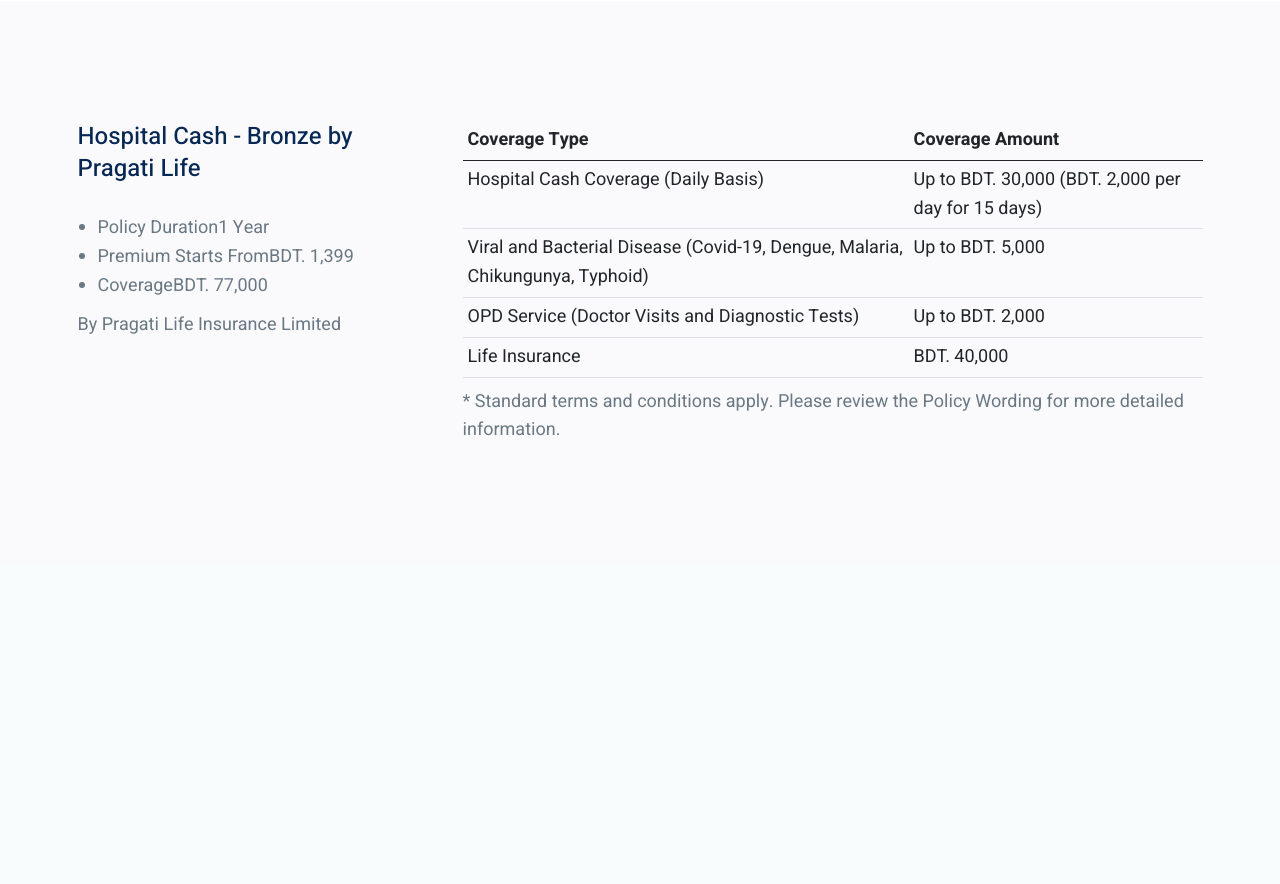
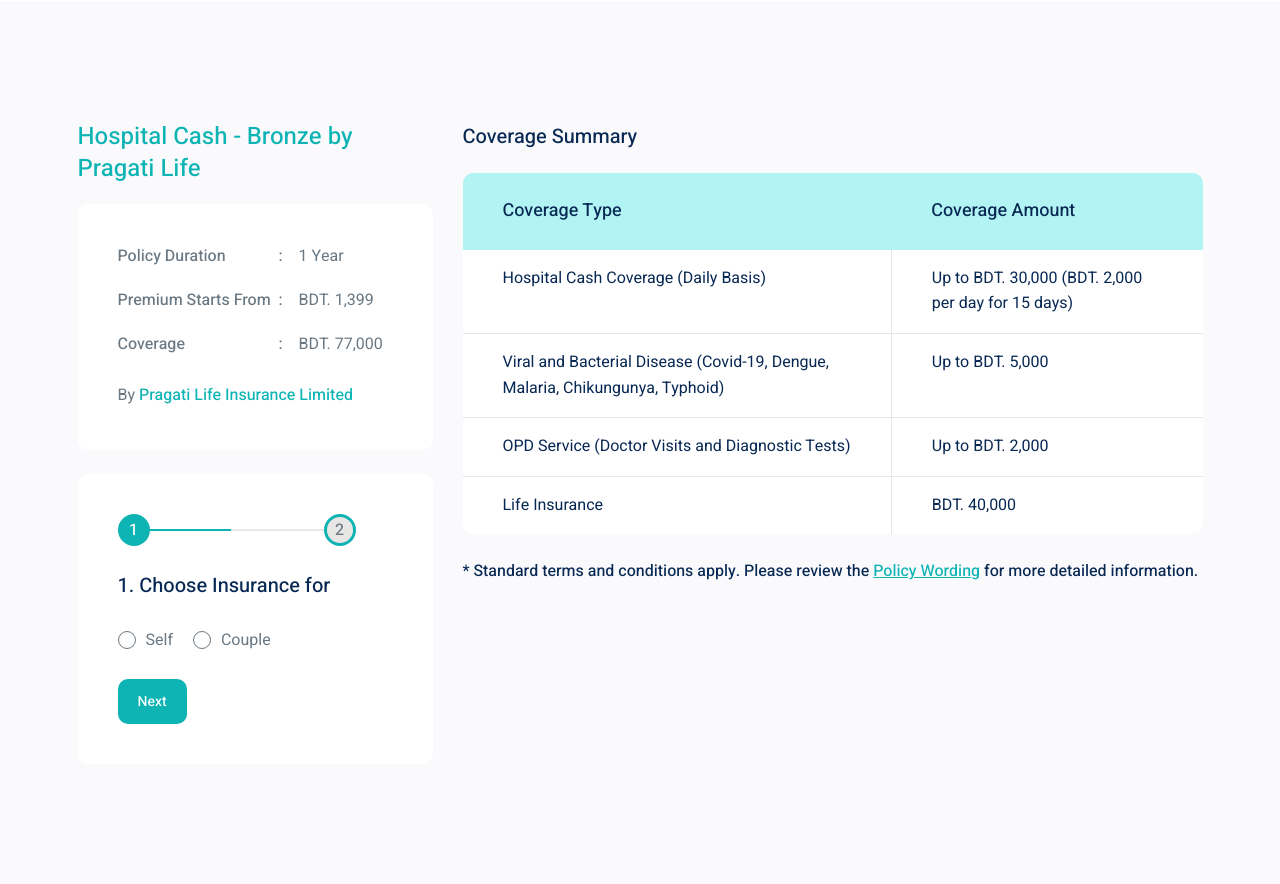
Before and after one commit to polodev/hasan-vi-workflow, a PHP site: page /health-details.html in a window 1280 px wide; the page is wider, and only the part inside the window is pictured. Shown: the part 547-1431 px from the top of that part. Before the commit the page ends 983 px from the top of that part, so only its background shows below. Run offline with PHP 8.4, Linux system fonts and the light colour scheme.

Commit message:
health details added

```diff
--- a/dist/style.css
+++ b/dist/style.css
@@ -459,6 +459,186 @@ select {
 
 .health-details-area {
   padding: 120px 0;
+}
+
+.health-summery-table .heading-title {
+  margin-bottom: 20px;
+}
+.health-summery-table .policy-text {
+  font-weight: 500;
+  font-size: 16px;
+  color: #082854;
+}
+.health-summery-table .policy-text a {
+  color: #0eb4b4;
+  text-decoration: underline;
+  transition: 0.3s;
+}
+.health-summery-table .policy-text a:hover {
+  color: #F6716F;
+}
+
+.health-info-area .heading-title {
+  margin-bottom: 20px;
+  color: #0eb4b4;
+}
+
+.health-info-box {
+  background-color: #ffffff;
+  border-radius: 10px;
+  padding: 40px;
+  margin-bottom: 24px;
+}
+.health-info-box .info-list {
+  list-style: none;
+  padding: 0;
+  margin: -18px 0 24px;
+}
+.health-info-box .info-list li {
+  font-size: 16px;
+  margin: 18px 0;
+}
+.health-info-box .info-list li span {
+  font-weight: 500;
+  min-width: 165px;
+  display: inline-block;
+  margin-right: 16px;
+  padding-right: 5px;
+  position: relative;
+}
+.health-info-box .info-list li span:after {
+  content: ":";
+  color: #697883;
+  position: absolute;
+  right: 0;
+}
+.health-info-box .insurance-company {
+  font-size: 16px;
+}
+.health-info-box .insurance-company span {
+  font-weight: 500;
+  color: #0eb4b4;
+}
+
+.purchase-box {
+  background-color: #ffffff;
+  border-radius: 10px;
+  padding: 40px;
+}
+.purchase-box .step-bar {
+  display: inline-flex;
+  align-items: center;
+  list-style: none;
+  padding: 0;
+  margin: 0 0 24px 0;
+  position: relative;
+  z-index: 1;
+}
+.purchase-box .step-bar:before {
+  content: "";
+  height: 2px;
+  width: 100%;
+  background-color: #E9E6E6;
+  position: absolute;
+  top: 50%;
+  left: 0;
+  transform: translateY(-50%);
+  z-index: -1;
+}
+.purchase-box .step-bar .step-number {
+  width: 138px;
+  position: relative;
+  z-index: 1;
+}
+.purchase-box .step-bar .step-number:before {
+  content: "";
+  height: 2px;
+  width: 0;
+  background-color: #0eb4b4;
+  position: absolute;
+  top: 50%;
+  left: 0;
+  transform: translateY(-50%);
+  z-index: -1;
+  opacity: 0;
+}
+.purchase-box .step-bar .step-number:first-child {
+  width: 206px;
+}
+.purchase-box .step-bar .step-number:first-child:before {
+  width: 55%;
+  opacity: 1;
+}
+.purchase-box .step-bar .step-number:first-child a {
+  background-color: #0eb4b4;
+  color: #ffffff;
+}
+.purchase-box .step-bar .step-number:last-child {
+  width: auto;
+}
+.purchase-box .step-bar .step-number a {
+  height: 32px;
+  width: 32px;
+  line-height: 26px;
+  background-color: #E9E6E6;
+  border: 3px solid #0eb4b4;
+  border-radius: 50%;
+  display: block;
+  text-align: center;
+  font-weight: 500;
+  font-size: 16px;
+  color: #697883;
+}
+.purchase-box .step-bar .step-number.active:before {
+  width: 100%;
+  opacity: 1;
+}
+.purchase-box .step-bar .step-number.active a {
+  background-color: #0eb4b4;
+  color: #ffffff;
+}
+.purchase-box .purchase-form .heading-title {
+  color: #082854;
+}
+.purchase-box .purchase-form .submit-btn {
+  font-size: 14px;
+  height: 45px;
+  line-height: 45px;
+  padding: 0 20px;
+}
+
+table {
+  background-color: #ffffff;
+  border-radius: 10px;
+  margin-bottom: 25px !important;
+}
+table thead th {
+  border-bottom: none;
+  color: #082854;
+  font-size: 18px;
+  font-weight: 500;
+  padding: 24px 40px !important;
+  background-color: #B2F3F3 !important;
+}
+table thead th:first-child {
+  border-radius: 10px 0 0 0;
+}
+table thead th:last-child {
+  border-radius: 0 10px 0 0;
+}
+table tbody tr:last-child td {
+  border-bottom: none;
+}
+table tbody td {
+  padding: 16px 40px !important;
+  font-size: 16px;
+  font-weight: 400;
+  color: #082854;
+  border-bottom: 1px solid #E9E6E6;
+  border-right: 1px solid #E9E6E6;
+}
+table tbody td:last-child {
+  border-right: none;
 }
 
 /*------------------- 3.3 Ion Slider -------------------*/
--- a/health-details.html
+++ b/health-details.html
@@ -42,19 +42,46 @@
             <div class="row g-5">
                 <div class="col-lg-4">
                     <div class="health-info-area">
-                        <h5 class="title">Hospital Cash - Bronze by Pragati Life</h5>
-                        <div class="info-box">
+                        <h5 class="heading-title">Hospital Cash - Bronze by Pragati Life</h5>
+                        <div class="health-info-box">
                             <ul class="info-list">
                                 <li><span>Policy Duration</span>1 Year</li>
                                 <li><span>Premium Starts From</span>BDT. 1,399</li>
                                 <li><span>Coverage</span>BDT. 77,000</li>
                             </ul>
-                            <span class="insurance-company">By Pragati Life Insurance Limited</span>
+                            <span class="insurance-company">By <span>Pragati Life Insurance Limited</span></span>
+                        </div>
+                        <div class="purchase-box">
+                            <ul class="step-bar">
+                                <li class="step-number"><a href="#">1</a></li>
+                                <li class="step-number"><a href="#">2</a></li>
+                            </ul>
+                            <div class="purchase-form">
+                                <h6 class="heading-title">1. Choose Insurance for</h6>
+                                <form>
+                                    <div class="form-field">
+                                        <div class="radio-btn-group">
+                                            <div class="form-check form-check-radio">
+                                                <input class="form-check-input" type="radio" name="choose" id="self">
+                                                <label class="form-check-label" for="self">Self</label>
+                                            </div>
+                                            <div class="form-check form-check-radio">
+                                                <input class="form-check-input" type="radio" name="choose" id="couple">
+                                                <label class="form-check-label" for="couple">Couple</label>
+                                            </div>
+                                        </div>
+                                    </div>
+                                    <div class="form-field">
+                                        <button type="submit" class="submit-btn">Next</button>
+                                    </div>
+                                </form>
+                            </div>
                         </div>
                     </div>
                 </div>
                 <div class="col-lg-8">
                     <div class="health-summery-table">
+                        <h6 class="heading-title">Coverage Summary</h6>
                         <div class="table-responsive">
                             <table class="table">
                                 <thead>
@@ -83,7 +110,7 @@
                                 </tbody>
                             </table>
                         </div>
-                        <div class="policy-text">* Standard terms and conditions apply. Please review the Policy Wording for more detailed information.</div>
+                        <div class="policy-text">* Standard terms and conditions apply. Please review the <a href="https://bimafy.com/pdf/Pragati-Life-Hospital-Cash-Plans-Policy-Wording.pdf">Policy Wording</a> for more detailed information.</div>
                     </div>
                 </div>
             </div>
--- a/src/health-details.scss
+++ b/src/health-details.scss
@@ -10,3 +10,199 @@
 .health-details-area {
     padding: 120px 0;
 }
+
+.health-summery-table {
+	.heading-title {
+		margin-bottom: 20px;
+	}
+	.policy-text {
+		font-weight: 500;
+		font-size: 16px;
+		color: $secondary_color;
+		a {
+			color: $primary_color;
+			text-decoration: underline;
+			transition: .3s;
+			&:hover {
+				color: $accent_color;
+			}
+		}
+	}
+}
+
+.health-info-area {
+	.heading-title {
+		margin-bottom: 20px;
+		color: $primary_color;
+	}
+}
+
+.health-info-box {
+	background-color: #ffffff;
+	border-radius: 10px;
+	padding: 40px;
+	margin-bottom: 24px;
+	.info-list {
+		list-style: none;
+		padding: 0;
+		margin: -18px 0 24px;
+		li {
+			font-size: 16px;
+			margin: 18px 0;
+			span {
+				font-weight: 500;
+				min-width: 165px;
+				display: inline-block;
+				margin-right: 16px;
+				padding-right: 5px;
+				position: relative;
+				&:after {
+					content: ":";
+					color: $paragraph_black;
+					position: absolute;
+					right: 0;
+				}
+			}
+		}
+	}
+	.insurance-company {
+		font-size: 16px;
+		span {
+			font-weight: 500;
+			color: $primary_color;
+		}
+	}
+}
+
+.purchase-box {
+	background-color: #ffffff;
+	border-radius: 10px;
+	padding: 40px;
+	.step-bar {
+		display: inline-flex;
+		align-items: center;
+		list-style: none;
+		padding: 0;
+		margin: 0 0 24px 0;
+		position: relative;
+		z-index: 1;
+		&:before {
+			content: "";
+			height: 2px;
+			width: 100%;
+			background-color: #E9E6E6;
+			position: absolute;
+			top: 50%;
+			left: 0;
+			transform: translateY(-50%);
+			z-index: -1;
+		}
+		.step-number {
+			width: 138px;
+			position: relative;
+			z-index: 1;
+			&:before {
+				content: "";
+				height: 2px;
+				width: 0;
+				background-color: $primary_color;
+				position: absolute;
+				top: 50%;
+				left: 0;
+				transform: translateY(-50%);
+				z-index: -1;
+				opacity: 0;
+			}
+			&:first-child {
+				width: 206px;
+				&:before {
+					width: 55%;
+					opacity: 1;
+				}
+				a {
+					background-color: $primary_color;
+					color: #ffffff;
+				}
+			}
+			&:last-child {
+				width: auto;
+			}
+			a {
+				height: 32px;
+				width: 32px;
+				line-height: 26px;
+				background-color: #E9E6E6;
+				border: 3px solid $primary_color;
+				border-radius: 50%;
+				display: block;
+				text-align: center;
+				font-weight: 500;
+				font-size: 16px;
+				color: $paragraph_black;
+			}
+			&.active {
+				&:before {
+					width: 100%;
+					opacity: 1;
+				}
+				a {
+					background-color: $primary_color;
+					color: #ffffff;
+				}
+			}
+		}
+	}
+	.purchase-form {
+		.heading-title {
+			color: $secondary_color;
+		}
+		.submit-btn {
+			font-size: 14px;
+			height: 45px;
+			line-height: 45px;
+			padding: 0 20px;
+		}
+	}
+}
+
+table {
+	background-color: #ffffff;
+	border-radius: 10px;
+	margin-bottom: 25px !important;
+	thead {
+    	th {
+			border-bottom: none;
+			color: $secondary_color;
+			font-size: 18px;
+			font-weight: 500;
+			padding: 24px 40px !important;
+			background-color: #B2F3F3 !important;
+			&:first-child {
+				border-radius: 10px 0 0 0;
+			}
+			&:last-child {
+				border-radius: 0 10px 0 0;
+			}
+    	}
+  	}
+	  tbody {
+		  tr {
+			&:last-child {
+				td {
+					border-bottom: none;
+				}
+			}
+		  }
+		  td {
+			  padding: 16px 40px !important;
+			  font-size: 16px;
+			  font-weight: 400;
+			  color: $secondary_color;
+			  border-bottom: 1px solid #E9E6E6;
+			  border-right: 1px solid #E9E6E6;
+			  &:last-child {
+				  border-right: none;
+			  }
+		  }
+	  }
+}
```
Also changed, not shown: time-log.md (+2 -1 lines), 1 other file.
